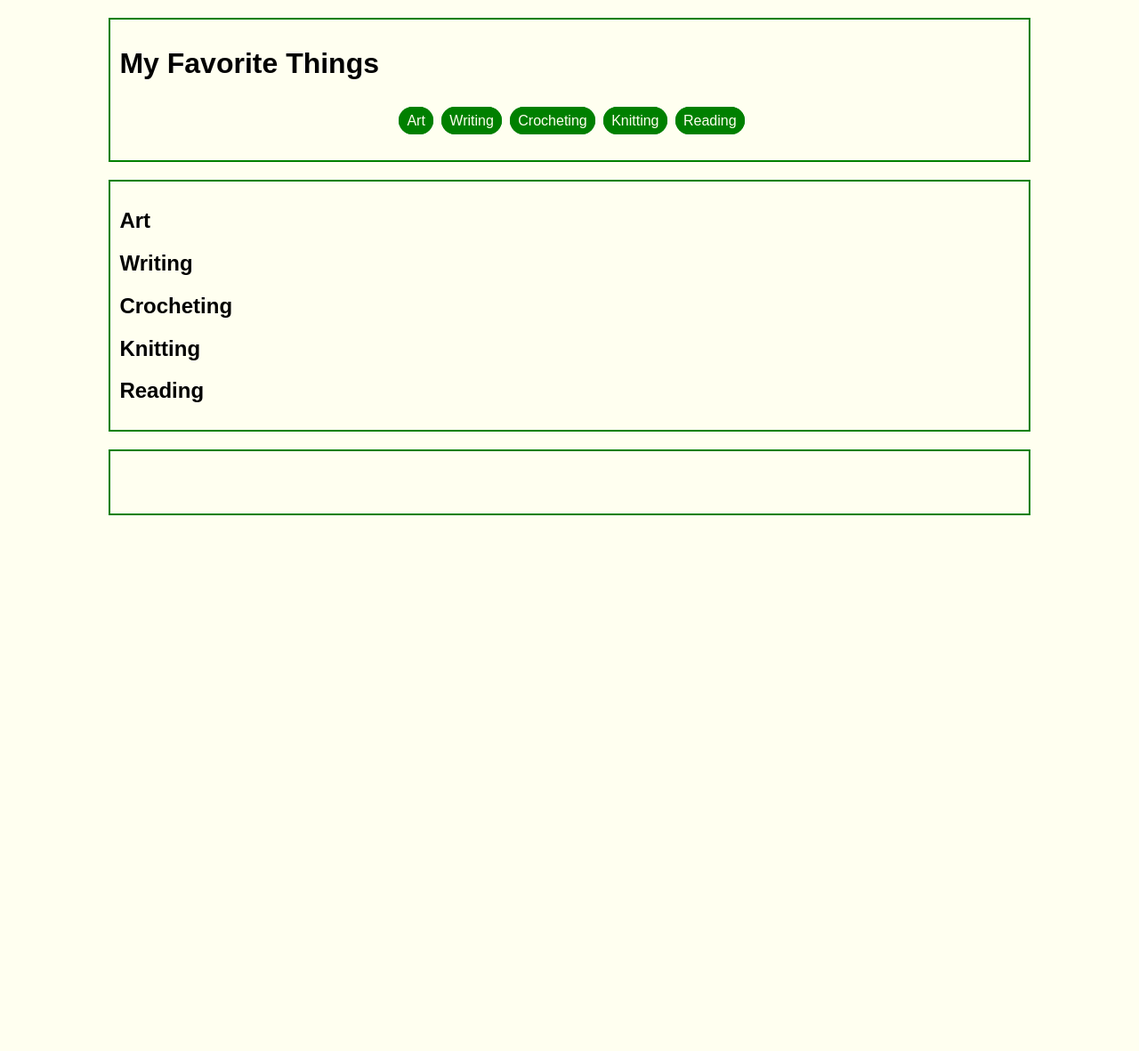
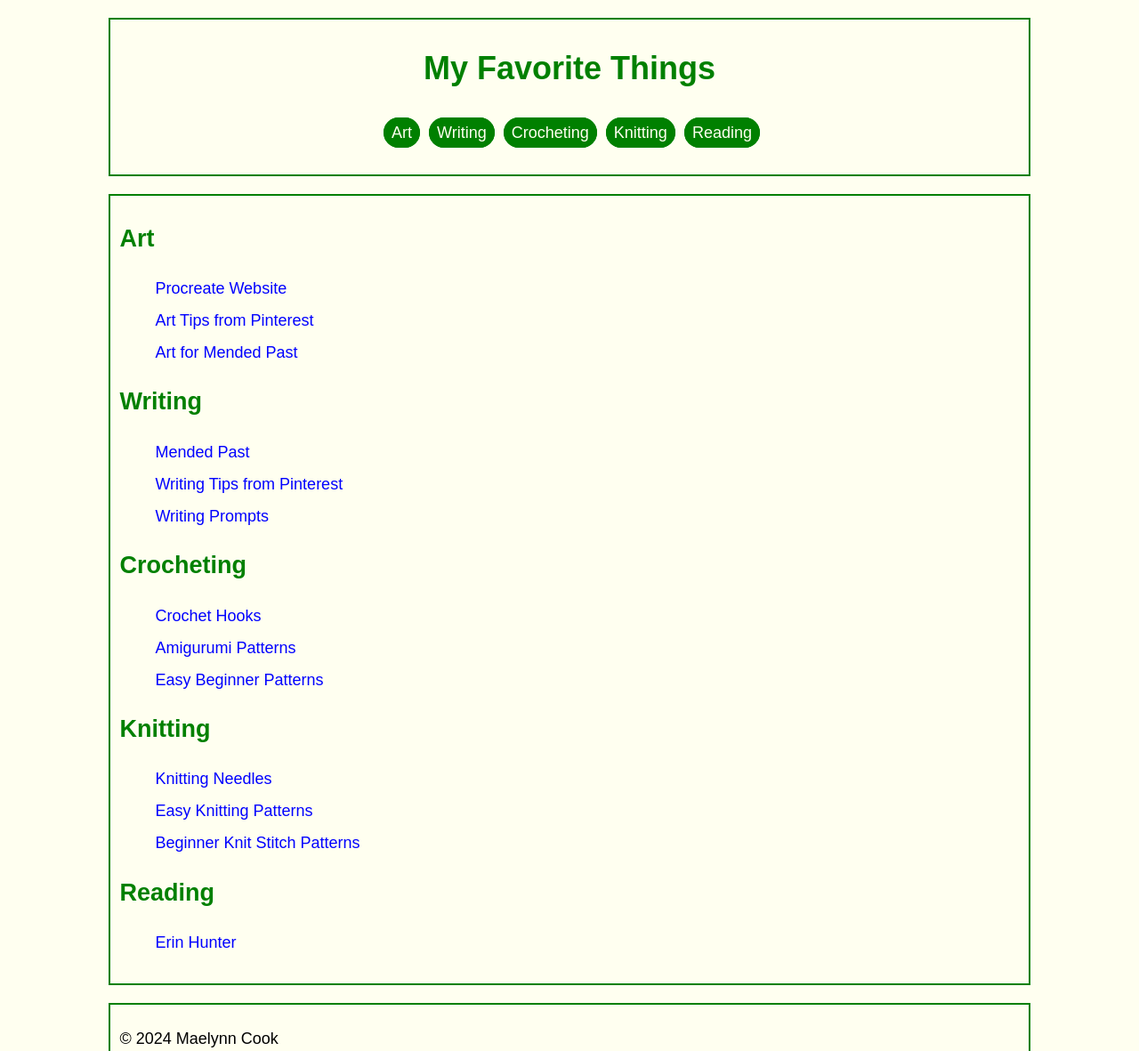
Before and after one commit to WarriorFoxtail/web105_primary, a plain HTML site: page links/index.html in a window 1280 px wide. Shown: the top 1181 px of the page at 89% size. Before the commit the page ends 800 px from the top, so only its background shows below. Drawn offline with Linux system fonts and the light colour scheme.

Commit message:
links cont

```diff
--- a/links/css/styles.css
+++ b/links/css/styles.css
@@ -1,6 +1,16 @@
 body{
     background: ivory;
     font-family: Arial, Helvetica, sans-serif;
+    font-size: large;
+}
+
+h1{
+    text-align: center;
+    color: green;
+}
+
+h2{
+    color: green;
 }
 
 .container{
@@ -35,4 +45,14 @@ nav a:hover{
 
 ul li{
     list-style-type: none;
+    line-height: 2;
 }
+
+ul li a{
+    text-decoration: none;
+    color: blue;
+}
+
+ul li a:hover{
+    text-decoration: underline;
+}
--- a/links/index.html
+++ b/links/index.html
@@ -20,37 +20,37 @@
     <main class="container">
         <h2 id="art">Art</h2>
         <ul>
-            <li><a href=""></a></li>
-            <li><a href=""></a></li>
-            <li><a href=""></a></li>
+            <li><a href="https://procreate.com/" target="_blank">Procreate Website</a></li>
+            <li><a href="https://www.pinterest.com/WarriorFoxtail/how-to-art/" target="_blank">Art Tips from Pinterest</a></li>
+            <li><a href="https://drive.google.com/drive/u/0/folders/1-cp6lBUY5bChOpl5ZuDbdwlQomcfNxIJ" target="_blank">Art for Mended Past</a></li>
         </ul>
         <h2 id="writing">Writing</h2>
         <ul>
-            <li><a href=""></a></li>
-            <li><a href=""></a></li>
-            <li><a href=""></a></li>
+            <li><a href="https://mendedpast.wordpress.com/" target="_blank">Mended Past</a></li>
+            <li><a href="https://www.pinterest.com/WarriorFoxtail/writers-block/" target="_blank">Writing Tips from Pinterest</a></li>
+            <li><a href="https://blog.reedsy.com/creative-writing-prompts/" target="_blank">Writing Prompts</a></li>
         </ul>
         <h2 id="crocheting">Crocheting</h2>
         <ul>
-            <li><a href=""></a></li>
-            <li><a href=""></a></li>
-            <li><a href=""></a></li>
+            <li><a href="https://yarnery.com/collections/crochet-hooks" target="_blank">Crochet Hooks</a></li>
+            <li><a href="https://www.amigurumi.com/search/free/" target="_blank">Amigurumi Patterns</a></li>
+            <li><a href="https://www.diyncrafts.com/23080/knitting-crocheting/100-free-crochet-patterns-perfect-beginners" target="_blank">Easy Beginner Patterns</a></li>
         </ul>
         <h2 id="knitting">Knitting</h2>
         <ul>
-            <li><a href=""></a></li>
-            <li><a href=""></a></li>
-            <li><a href=""></a></li>
+            <li><a href="https://yarnery.com/collections/knitting-needles" target="_blank">Knitting Needles</a></li>
+            <li><a href="https://www.fiftyfourtenstudio.com/knitting-patterns" target="_blank">Easy Knitting Patterns</a></li>
+            <li><a href="https://www.studioknitsf.com/stitch-patterns-beginner/" target="_blank">Beginner Knit Stitch Patterns</a></li>
         </ul>
         <h2 id="reading">Reading</h2>
         <ul>
-            <li><a href=""></a></li>
+            <li><a href="https://en.wikipedia.org/wiki/Erin_Hunter" target="_blank">Erin Hunter</a></li>
             <li><a href=""></a></li>
             <li><a href=""></a></li>
         </ul>
     </main>
     <footer class="container">
-
+        <p>&copy; 2024 Maelynn Cook</p>
     </footer>
 </body>
 </html>
```
Also changed, not shown: links/images/books.jpg (added).
